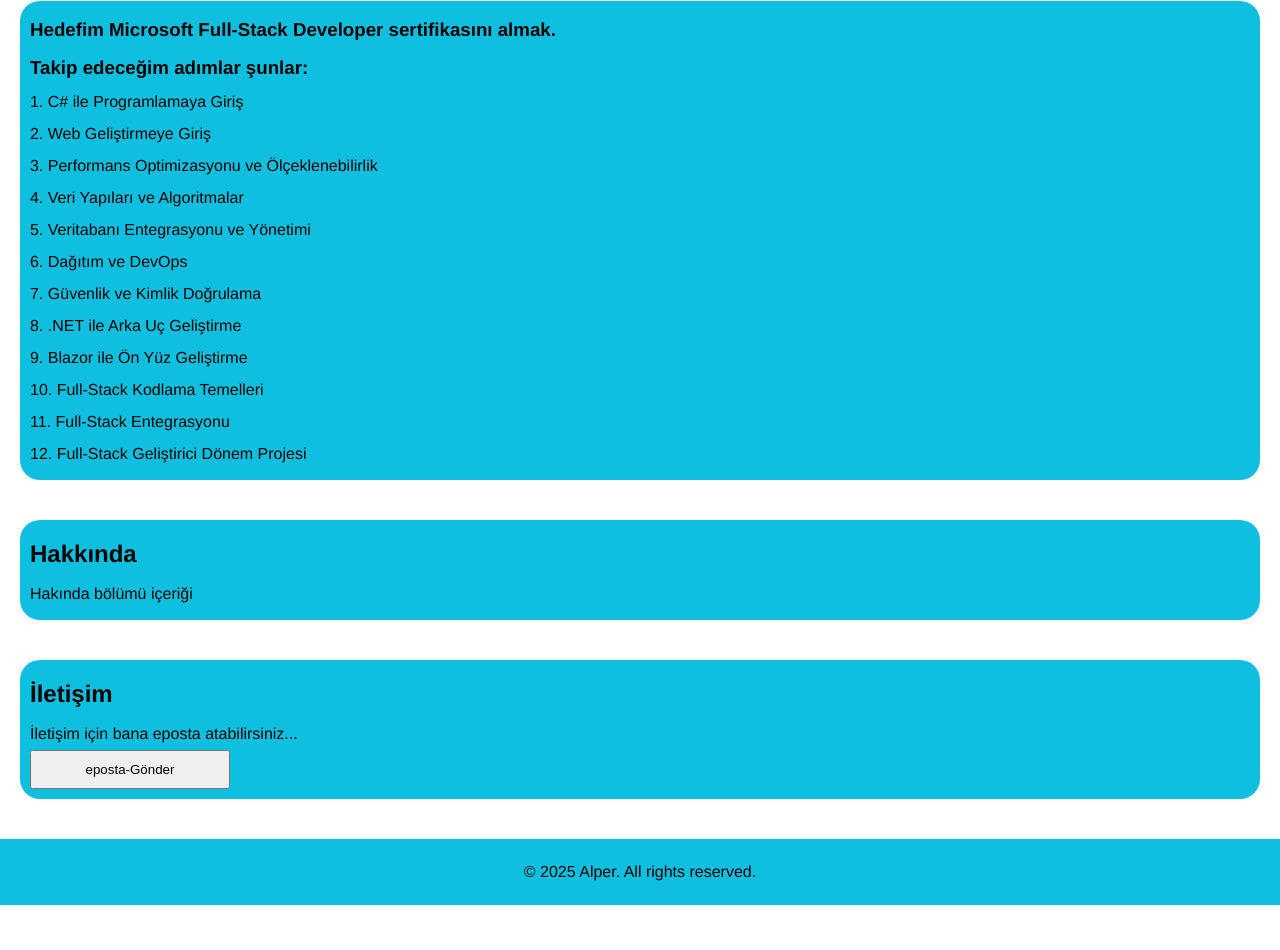
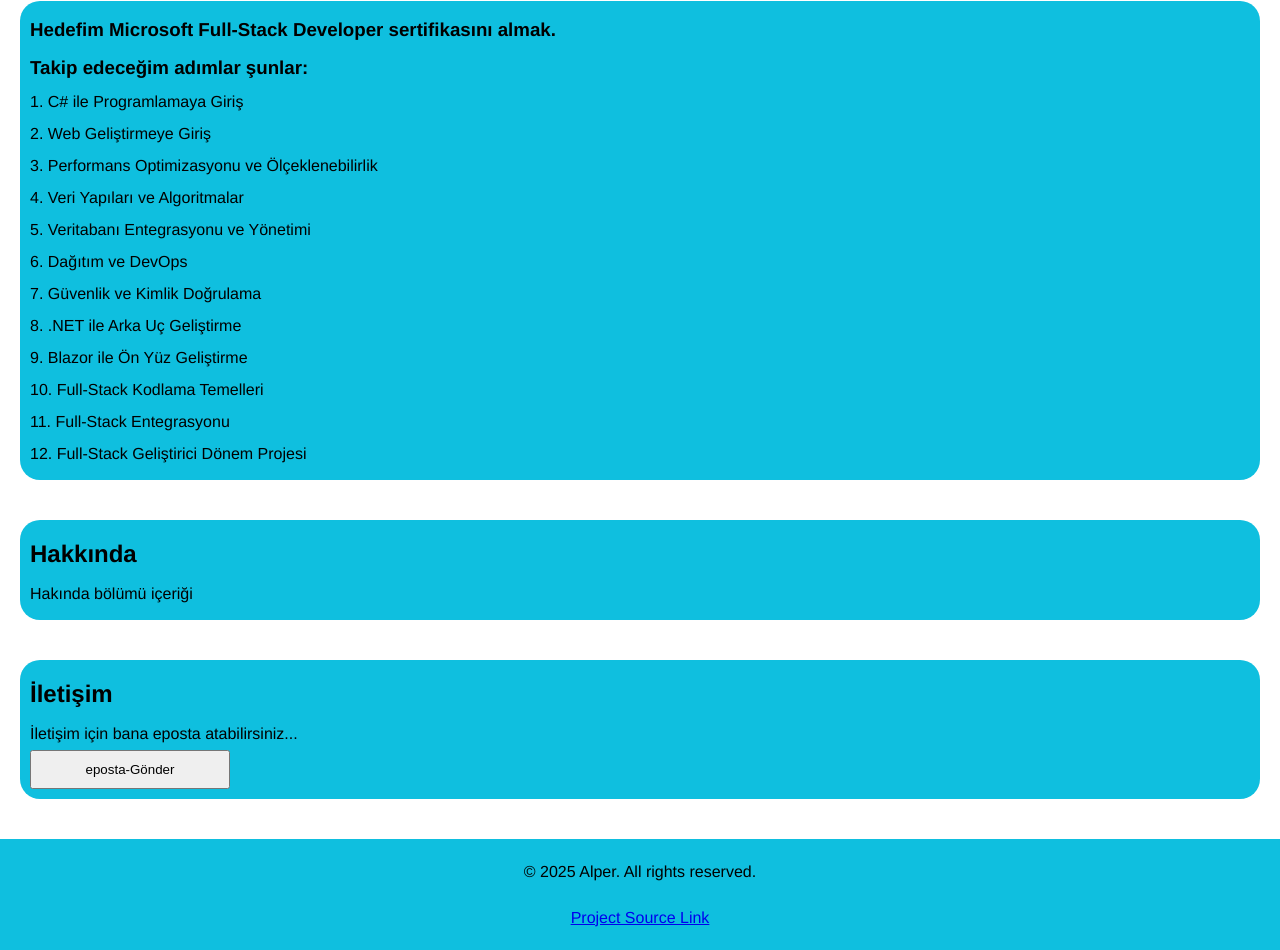
Before and after one commit to Alper-Ozcan/myPortfolio, a plain HTML site: page index.html in a window 1280 px wide. Shown: the part 601-1551 px from the top of the page. Before the commit the page ends 1506 px from the top, so only its background shows below. Drawn offline with Linux system fonts and the light colour scheme.

Commit message:
Add Source Code Link

```diff
--- a/index.html
+++ b/index.html
@@ -181,6 +181,7 @@
     </main>
     <footer>
         <p>&copy; 2025 Alper. All rights reserved.</p>
+        <a href="https://github.com/Alper-Ozcan/myPortfolio.git" target="_blank">Project Source Link</a>
     </footer>
     <script src="scripts.js"></script>
 </body>
```
